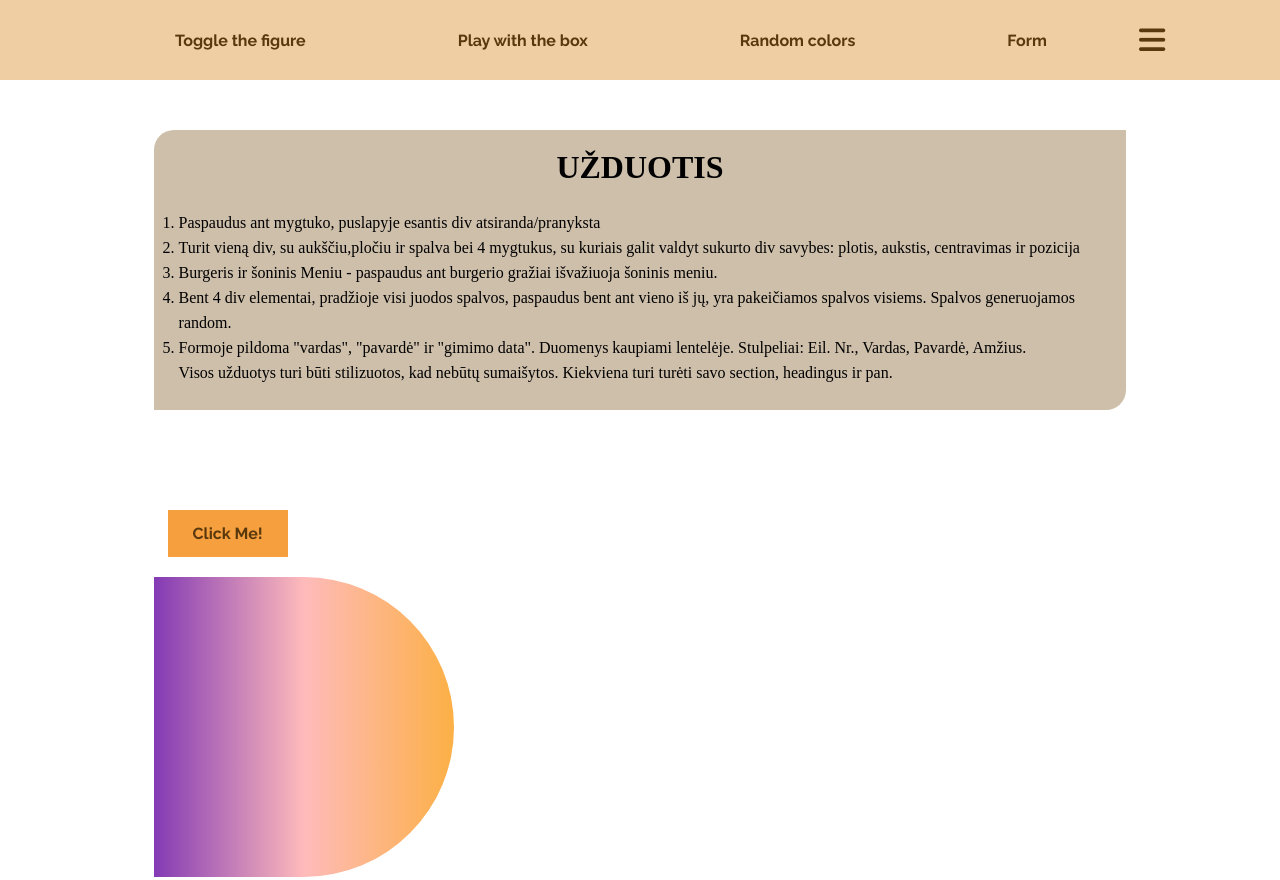
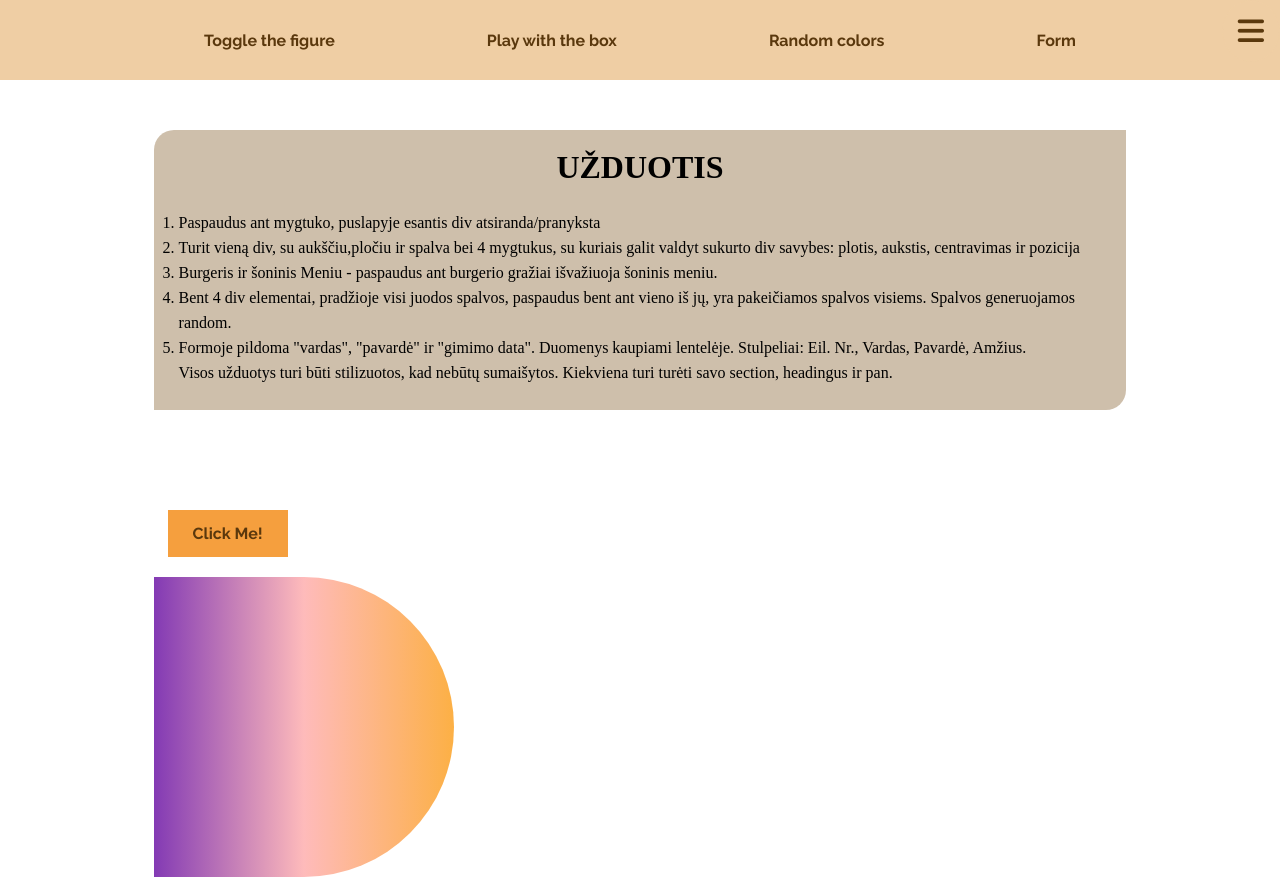
Before and after one commit to KristinaBri/final-project, a plain HTML site: page index.html in a window 1280 px wide. Shown: the top 880 px of the page. Drawn offline with Linux system fonts and the light colour scheme.

Commit message:
Fixed burger

```diff
--- a/style.css
+++ b/style.css
@@ -30,6 +30,9 @@
     padding: 15px;
     margin-right: 0;
     background-color: rgb(239, 206, 164);
+    position: fixed;
+    right: 0;
+    top: 0;
   }
   .burger-menu i {
     color: rgb(90, 56, 13);
```
